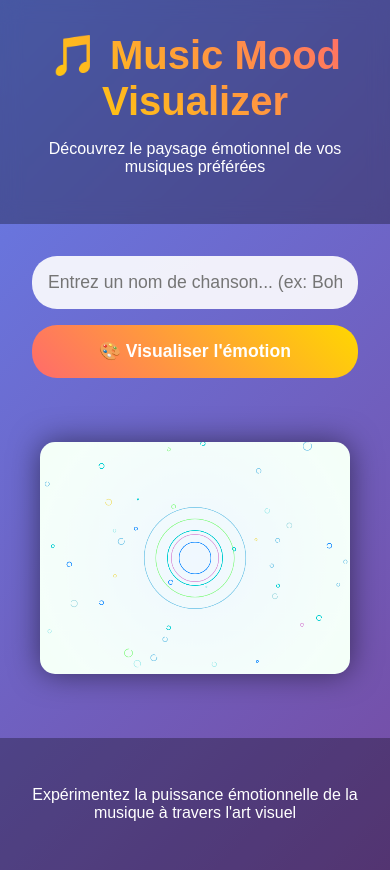
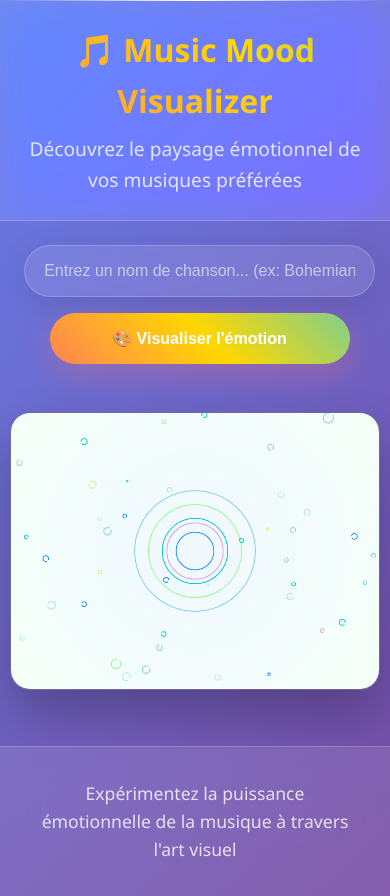
Before and after one commit to N1Chaos/music-mood-visualizer, a React (Create React App) app: page / in a window 390 px wide. Before the commit the page ends 870 px from the top, so only its background shows below. Built offline with nearby package versions, Linux system fonts and the light colour scheme.

Commit message:
modernisation

```diff
--- a/src/App.css
+++ b/src/App.css
@@ -1,178 +1,406 @@
+/* Variables CSS modernes */
+:root {
+  --primary-gradient: linear-gradient(135deg, #667eea 0%, #764ba2 100%);
+  --secondary-gradient: linear-gradient(45deg, #ff6b6b, #ffd700, #4ecdc4, #45b7d1);
+  --glass-bg: rgba(255, 255, 255, 0.1);
+  --glass-border: rgba(255, 255, 255, 0.2);
+  --glass-shadow: 0 8px 32px rgba(0, 0, 0, 0.1);
+  --text-primary: #ffffff;
+  --text-secondary: rgba(255, 255, 255, 0.8);
+  --spacing-xs: 0.5rem;
+  --spacing-sm: 1rem;
+  --spacing-md: 2rem;
+  --spacing-lg: 3rem;
+  --border-radius: 20px;
+  --border-radius-lg: 30px;
+}
+
+/* Reset et base moderne */
+* {
+  margin: 0;
+  padding: 0;
+  box-sizing: border-box;
+}
+
 .App {
   text-align: center;
-  background: linear-gradient(135deg, #667eea 0%, #764ba2 100%);
+  background: var(--primary-gradient);
   min-height: 100vh;
-  color: white;
-  font-family: 'Arial', sans-serif;
+  color: var(--text-primary);
+  font-family: 'Segoe UI', system-ui, -apple-system, sans-serif;
+  line-height: 1.6;
+  overflow-x: hidden;
 }
 
+/* Animation d'entrée fluide */
+.App {
+  animation: fadeIn 1s ease-in-out;
+}
+
+@keyframes fadeIn {
+  from {
+    opacity: 0;
+    transform: translateY(20px);
+  }
+  to {
+    opacity: 1;
+    transform: translateY(0);
+  }
+}
+
+/* Header moderne avec effet glassmorphisme */
 .App-header {
-  padding: 2rem;
-  background: rgba(0, 0, 0, 0.3);
-  backdrop-filter: blur(10px);
+  padding: var(--spacing-lg);
+  background: var(--glass-bg);
+  backdrop-filter: blur(20px) saturate(180%);
+  border-bottom: 1px solid var(--glass-border);
+  position: relative;
+  overflow: hidden;
+}
+
+.App-header::before {
+  content: '';
+  position: absolute;
+  top: 0;
+  left: 0;
+  right: 0;
+  height: 1px;
+  background: linear-gradient(90deg, transparent, #ffffff, transparent);
 }
 
 .App-header h1 {
   margin: 0;
-  font-size: 2.5rem;
-  background: linear-gradient(45deg, #ffd700, #ff6b6b);
+  font-size: clamp(2rem, 5vw, 3.5rem);
+  font-weight: 800;
+  background: var(--secondary-gradient);
   -webkit-background-clip: text;
   -webkit-text-fill-color: transparent;
+  background-size: 300% 300%;
+  animation: gradientShift 3s ease infinite;
+  margin-bottom: var(--spacing-xs);
 }
 
-.controls {
-  padding: 2rem;
+@keyframes gradientShift {
+  0%, 100% { background-position: 0% 50%; }
+  50% { background-position: 100% 50%; }
 }
 
-.search-form {
+.App-header p {
+  font-size: 1.2rem;
+  color: var(--text-secondary);
+  font-weight: 300;
   max-width: 600px;
   margin: 0 auto;
 }
 
+/* Section contrôles modernisée */
+.controls {
+  padding: var(--spacing-lg);
+  position: relative;
+}
+
+.search-form {
+  max-width: 700px;
+  margin: 0 auto;
+  position: relative;
+}
+
 .input-group {
   display: flex;
-  gap: 1rem;
+  gap: var(--spacing-sm);
   flex-wrap: wrap;
   justify-content: center;
+  align-items: center;
 }
 
+/* Input moderne avec effet glass */
 .song-input {
   flex: 1;
-  min-width: 300px;
-  padding: 1rem;
-  border: none;
-  border-radius: 25px;
+  min-width: min(400px, 90vw);
+  padding: 1.2rem 1.5rem;
+  border: 1px solid var(--glass-border);
+  border-radius: var(--border-radius-lg);
   font-size: 1.1rem;
-  background: rgba(255, 255, 255, 0.9);
-  color: #333;
+  background: var(--glass-bg);
+  backdrop-filter: blur(10px);
+  color: var(--text-primary);
   outline: none;
-  transition: all 0.3s ease;
+  transition: all 0.3s cubic-bezier(0.4, 0, 0.2, 1);
+  box-shadow: var(--glass-shadow);
+}
+
+.song-input::placeholder {
+  color: rgba(255, 255, 255, 0.6);
 }
 
 .song-input:focus {
-  transform: scale(1.02);
-  box-shadow: 0 0 20px rgba(255, 255, 255, 0.3);
+  transform: translateY(-2px);
+  box-shadow: 0 20px 40px rgba(0, 0, 0, 0.2);
+  border-color: rgba(255, 255, 255, 0.4);
+  background: rgba(255, 255, 255, 0.15);
 }
 
+/* Bouton moderne avec hover animé */
 .visualize-btn {
-  padding: 1rem 2rem;
+  padding: 1.2rem 2.5rem;
   border: none;
-  border-radius: 25px;
-  background: linear-gradient(45deg, #ff6b6b, #ffd700);
+  border-radius: var(--border-radius-lg);
+  background: var(--secondary-gradient);
+  background-size: 200% 200%;
   color: white;
   font-size: 1.1rem;
-  font-weight: bold;
+  font-weight: 600;
   cursor: pointer;
-  transition: all 0.3s ease;
+  transition: all 0.3s cubic-bezier(0.4, 0, 0.2, 1);
+  box-shadow: 0 10px 30px rgba(255, 107, 107, 0.3);
+  position: relative;
+  overflow: hidden;
+}
+
+.visualize-btn::before {
+  content: '';
+  position: absolute;
+  top: 0;
+  left: -100%;
+  width: 100%;
+  height: 100%;
+  background: linear-gradient(90deg, transparent, rgba(255, 255, 255, 0.2), transparent);
+  transition: left 0.5s;
 }
 
 .visualize-btn:hover:not(:disabled) {
-  transform: scale(1.05);
-  box-shadow: 0 0 25px rgba(255, 107, 107, 0.5);
+  transform: translateY(-3px) scale(1.02);
+  box-shadow: 0 20px 40px rgba(255, 107, 107, 0.4);
+  background-position: 100% 100%;
+}
+
+.visualize-btn:hover:not(:disabled)::before {
+  left: 100%;
+}
+
+.visualize-btn:active {
+  transform: translateY(-1px);
 }
 
 .visualize-btn:disabled {
-  opacity: 0.7;
+  opacity: 0.6;
   cursor: not-allowed;
+  transform: none;
+  box-shadow: 0 5px 15px rgba(0, 0, 0, 0.2);
 }
 
+/* Spinner moderne */
 .spinner {
   display: inline-block;
-  width: 1rem;
-  height: 1rem;
+  width: 1.2rem;
+  height: 1.2rem;
   border: 2px solid transparent;
   border-top: 2px solid white;
   border-radius: 50%;
-  animation: spin 1s linear infinite;
+  animation: spin 0.8s linear infinite;
   margin-right: 0.5rem;
 }
 
-@keyframes spin {
-  0% { transform: rotate(0deg); }
-  100% { transform: rotate(360deg); }
-}
-
+/* Overlay de chargement amélioré */
 .loading-overlay {
   position: fixed;
   top: 0;
   left: 0;
   right: 0;
   bottom: 0;
-  background: rgba(0, 0, 0, 0.8);
+  background: rgba(0, 0, 0, 0.9);
   display: flex;
   flex-direction: column;
   justify-content: center;
   align-items: center;
   z-index: 1000;
+  backdrop-filter: blur(10px);
 }
 
 .loading-spinner {
-  width: 50px;
-  height: 50px;
-  border: 5px solid transparent;
-  border-top: 5px solid #ff6b6b;
+  width: 60px;
+  height: 60px;
+  border: 3px solid transparent;
+  border-top: 3px solid #ff6b6b;
+  border-right: 3px solid #ffd700;
+  border-bottom: 3px solid #4ecdc4;
   border-radius: 50%;
-  animation: spin 1s linear infinite;
+  animation: spin 1.2s linear infinite;
+  margin-bottom: var(--spacing-md);
 }
 
+.loading-overlay p {
+  font-size: 1.3rem;
+  color: var(--text-secondary);
+  font-weight: 300;
+}
+
+/* Container de visualisation */
 .visualization-container {
-  padding: 2rem;
+  padding: var(--spacing-md);
   display: flex;
   justify-content: center;
+  align-items: center;
 }
 
 .mood-canvas {
-  border-radius: 15px;
-  box-shadow: 0 0 30px rgba(0, 0, 0, 0.5);
-  background: rgba(0, 0, 0, 0.2);
+  border-radius: var(--border-radius);
+  box-shadow:
+    0 25px 50px rgba(0, 0, 0, 0.25),
+    inset 0 1px 0 rgba(255, 255, 255, 0.1);
+  background: rgba(0, 0, 0, 0.3);
+  backdrop-filter: blur(10px);
+  border: 1px solid var(--glass-border);
+  transition: transform 0.3s ease;
 }
 
+.mood-canvas:hover {
+  transform: scale(1.01);
+}
+
+/* Section d'information moderne */
 .song-info {
-  background: rgba(255, 255, 255, 0.1);
-  margin: 2rem auto;
-  padding: 1.5rem;
-  border-radius: 15px;
-  max-width: 600px;
-  backdrop-filter: blur(10px);
+  background: var(--glass-bg);
+  backdrop-filter: blur(20px);
+  margin: var(--spacing-lg) auto;
+  padding: var(--spacing-lg);
+  border-radius: var(--border-radius);
+  max-width: 700px;
+  border: 1px solid var(--glass-border);
+  box-shadow: var(--glass-shadow);
+  animation: slideUp 0.6s ease-out;
+}
+
+@keyframes slideUp {
+  from {
+    opacity: 0;
+    transform: translateY(30px);
+  }
+  to {
+    opacity: 1;
+    transform: translateY(0);
+  }
+}
+
+.song-info h3 {
+  font-size: 1.5rem;
+  margin-bottom: var(--spacing-sm);
+  color: var(--text-primary);
+  font-weight: 600;
+}
+
+.song-info p {
+  font-size: 1.1rem;
+  margin-bottom: var(--spacing-md);
+  color: var(--text-secondary);
 }
 
 .metrics {
-  display: flex;
-  justify-content: center;
-  gap: 2rem;
-  flex-wrap: wrap;
-  margin-top: 1rem;
+  display: grid;
+  grid-template-columns: repeat(auto-fit, minmax(200px, 1fr));
+  gap: var(--spacing-sm);
+  margin-top: var(--spacing-md);
 }
 
 .metrics span {
-  background: rgba(255, 255, 255, 0.2);
-  padding: 0.5rem 1rem;
-  border-radius: 20px;
-  font-size: 0.9rem;
+  background: rgba(255, 255, 255, 0.1);
+  padding: 0.8rem 1.2rem;
+  border-radius: var(--border-radius);
+  font-size: 0.95rem;
+  font-weight: 500;
+  backdrop-filter: blur(10px);
+  border: 1px solid var(--glass-border);
+  transition: all 0.3s ease;
 }
 
-.app-footer {
-  padding: 2rem;
-  background: rgba(0, 0, 0, 0.3);
-  margin-top: 2rem;
+.metrics span:hover {
+  background: rgba(255, 255, 255, 0.15);
+  transform: translateY(-2px);
 }
 
+/* Footer moderne */
+.app-footer {
+  padding: var(--spacing-lg);
+  background: var(--glass-bg);
+  backdrop-filter: blur(20px);
+  border-top: 1px solid var(--glass-border);
+  margin-top: var(--spacing-lg);
+}
+
+.app-footer p {
+  font-size: 1.1rem;
+  color: var(--text-secondary);
+  font-weight: 300;
+  max-width: 600px;
+  margin: 0 auto;
+}
+
+/* Responsive design amélioré */
 @media (max-width: 768px) {
   .input-group {
     flex-direction: column;
+    gap: var(--spacing-sm);
   }
 
   .song-input {
-    min-width: auto;
+    min-width: 90vw;
+    padding: 1rem 1.2rem;
+  }
+
+  .visualize-btn {
+    width: 100%;
+    max-width: 300px;
+    padding: 1rem 2rem;
   }
 
   .mood-canvas {
-    width: 95%;
+    width: 95vw;
     height: auto;
+    max-height: 60vh;
   }
 
   .metrics {
-    flex-direction: column;
-    gap: 1rem;
+    grid-template-columns: 1fr;
+    gap: var(--spacing-xs);
+  }
+
+  .App-header {
+    padding: var(--spacing-md);
+  }
+
+  .controls {
+    padding: var(--spacing-md);
   }
 }
+
+@media (max-width: 480px) {
+  :root {
+    --spacing-md: 1.5rem;
+    --spacing-lg: 2rem;
+  }
+
+  .song-input {
+    font-size: 1rem;
+  }
+
+  .visualize-btn {
+    font-size: 1rem;
+    padding: 1rem 1.5rem;
+  }
+}
+
+/* Effets de particules en arrière-plan */
+.App::before {
+  content: '';
+  position: fixed;
+  top: 0;
+  left: 0;
+  width: 100%;
+  height: 100%;
+  background:
+    radial-gradient(circle at 20% 80%, rgba(120, 119, 198, 0.1) 0%, transparent 50%),
+    radial-gradient(circle at 80% 20%, rgba(255, 107, 107, 0.1) 0%, transparent 50%),
+    radial-gradient(circle at 40% 40%, rgba(255, 215, 0, 0.05) 0%, transparent 50%);
+  pointer-events: none;
+  z-index: -1;
+}
```
